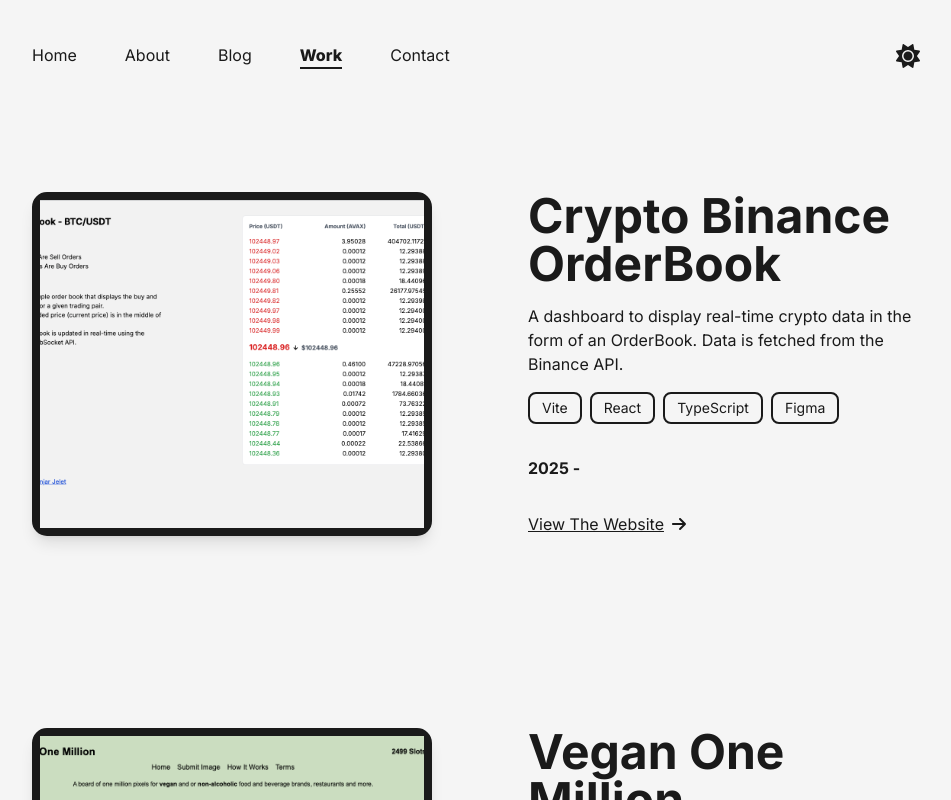
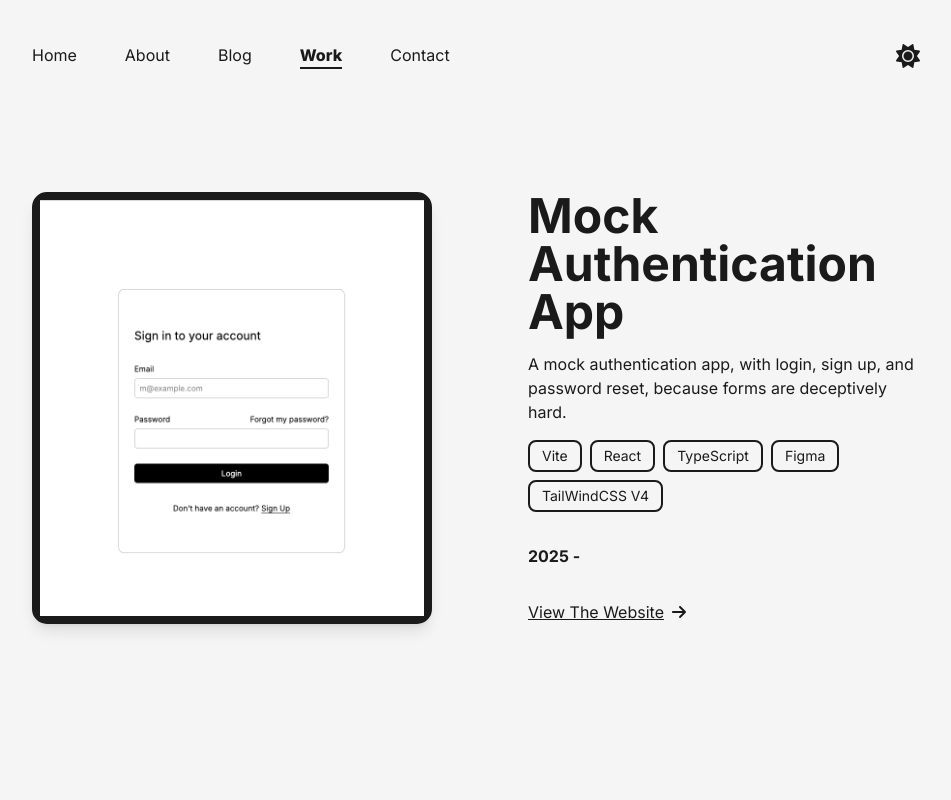
Before and after one commit to sanliverpool13/personal-website, a Next.js app: page /work in a window 1280 px wide. Shown: the top 800 px of the page, without its empty margins (160-1111 px from the left). Built offline with nearby package versions, Linux system fonts and the light colour scheme.

Commit message:
add work

```diff
--- a/src/data/works.ts
+++ b/src/data/works.ts
@@ -2,6 +2,7 @@
 import TravelWebsiteImg from "../../public/TravelWebScreenshot.png";
 import VeganOneMillionImg from "../../public/VeganOneMillionLanding.png";
 import CryptoDashboard from "../../public/crypto-dashboard.png";
+import AuthenticationImg from "../../public/authenticationapp.png";
 
 export const Works = [
   {
@@ -74,4 +75,18 @@
     imageSrc: CryptoDashboard,
     imageAlt: "A screnshot of landing page",
   },
+  {
+    id: "5",
+    title: "Mock Authentication App",
+    description:
+      "A mock authentication app, with login, sign up, and password reset, because forms are deceptively hard.",
+    skills: ["Vite", "React", "TypeScript", "Figma", "TailWindCSS V4"],
+    date: "2025 - ",
+    link: {
+      href: "https://sanliverpool13.github.io/authentication-demo/",
+      text: "View The Website",
+    },
+    imageSrc: AuthenticationImg,
+    imageAlt: "A screnshot of landing page",
+  },
 ];
```
Also changed, not shown: public/authenticationapp.png (added).
